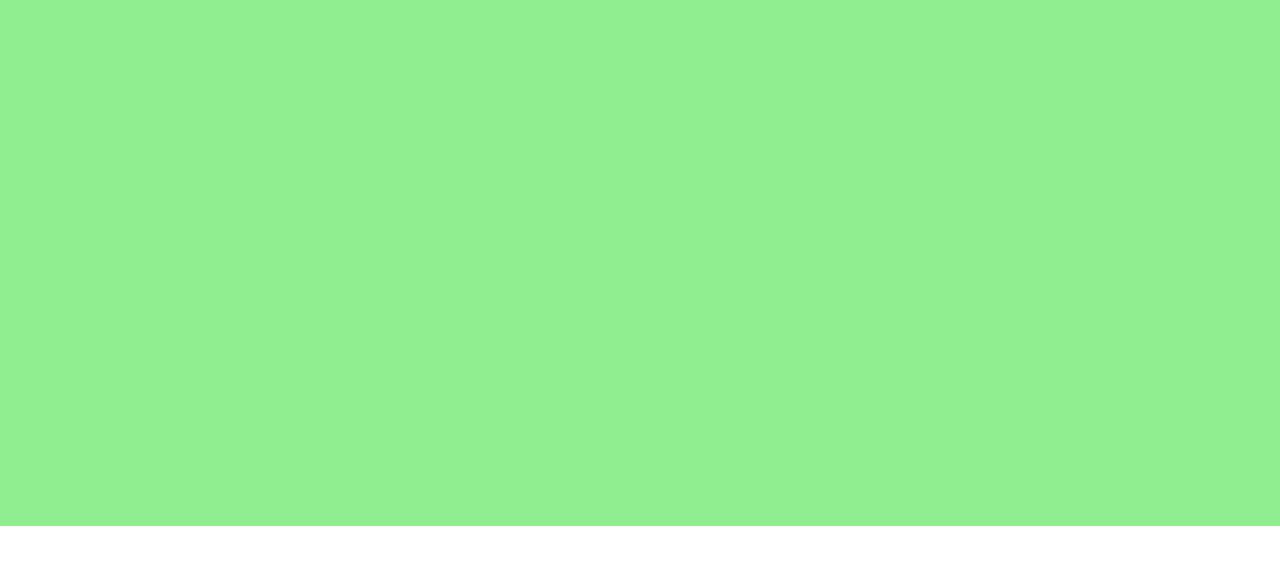
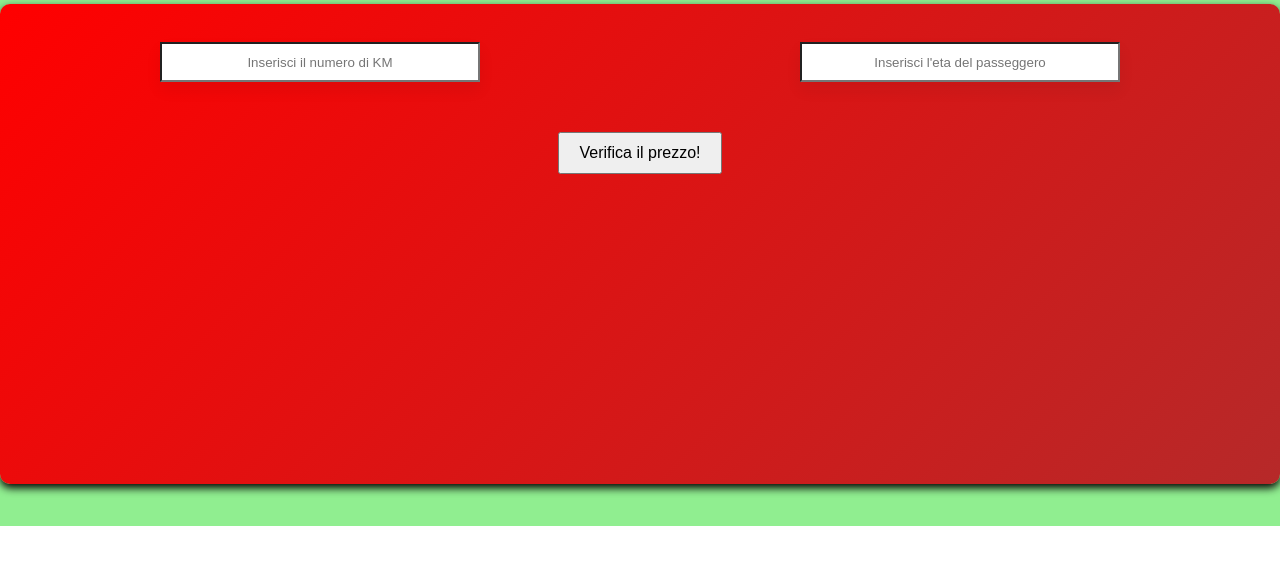
Before and after one commit to bosciu/js-biglietto-treno, a plain HTML site: page index.html in a window 1280 px wide. Shown: the part 213-800 px from the top of the page. Drawn offline with Linux system fonts and the light colour scheme.

Commit message:
Completamento esercizio con aggiunta form

```diff
--- a/css/style.css
+++ b/css/style.css
@@ -1,8 +1,8 @@
 /* Debug */
 
 main {
+    background-color: lightgreen;
     height: 600px;
-    background-color: lightgreen;
 }
 
 
@@ -24,10 +24,16 @@ body {
 .container {
     max-width: 1320px;
     margin: auto;
+    height: 100%;
 }
 
 .flex {
     display: flex;
+}
+
+.col-6 {
+    float: left;
+    width: 50%;
 }
 
 .just-cont-space-between {
@@ -36,6 +42,27 @@ body {
 
 .align-items-center {
     align-items: center;
+}
+
+.text-center {
+    text-align: center;
+}
+
+.clearfix::after {
+    content: "";
+    display: table;
+    clear: both;
+}
+
+
+/* Text Rules */
+
+h1 {
+    padding: 20px 0;
+}
+
+h2 {
+    margin: 20px 0;
 }
 
 
@@ -57,6 +84,7 @@ header {
 #second-list>img {
     height: 100%;
     padding-right: 25px;
+    cursor: pointer;
 }
 
 .list-container {
@@ -66,4 +94,46 @@ header {
 #first-list li,
 #second-list li {
     display: flex;
+    cursor: pointer;
 }
+
+
+/* Main */
+
+#biglietto-input {
+    position: relative;
+    width: 100%;
+    height: 80%;
+    padding-top: 3%;
+    margin: auto 0;
+    border-radius: 10px;
+    background: linear-gradient(133deg, rgb(255, 0, 0), rgb(182, 41, 41));
+    box-shadow: 0 4px 8px;
+}
+
+#biglietto-input input {
+    display: block;
+    width: 50%;
+    height: 40px;
+    margin: auto;
+    box-shadow: 0 8px 16px #00000010;
+}
+
+#biglietto-input>button {
+    display: block;
+    margin: auto;
+    margin-top: 7%;
+    padding: 10px 20px;
+    font-size: 16px;
+}
+
+#biglietto-input>h2 {
+    position: absolute;
+    top: 50%;
+    left: 50%;
+    transform: translate(-50%, -50%);
+}
+
+input::placeholder {
+    text-align: center;
+}
--- a/index.html
+++ b/index.html
@@ -46,7 +46,19 @@
 
     <!-- Parte centrale di calcolo biglietto -->
     <main>
-
+        <div class="container">
+            <h1 class="text-center">Calcola il prezzo del tuo biglietto!</h1>
+            <div id="biglietto-input">
+                <div class="col-6">
+                    <input id="input-km" type="text" placeholder="Inserisci il numero di KM">
+                </div>
+                <div class="col-6">
+                    <input id="input-eta" type="text" placeholder="Inserisci l'eta del passeggero">
+                </div>
+                <button onclick="calcoloBiglietto()">Verifica il prezzo!</button>
+                <h2 class="text-center" id="root"></h2>
+            </div>
+        </div>
     </main>
     <!-- Parte centrale di calcolo biglietto -->
 
--- a/js/script.js
+++ b/js/script.js
@@ -4,15 +4,18 @@ il prezzo del biglietto è definito in base ai km (0.21 € al km)
 va applicato uno sconto del 20% per i minorenni
 va applicato uno sconto del 40% per gli over 65.
 L'output del prezzo finale va messo fuori in forma umana (con massimo due decimali, per indicare centesimi sul prezzo). Questo richiederà un minimo di ricerca. */
-
+var inputKm = document.getElementById("input-km");
+var inputEta = document.getElementById("input-eta");
+var outputPrice = document.getElementById("root");
 
 function calcoloBiglietto() {
     /* Richiesta numero km & età del passeggiero */
-    var numeroKm = parseFloat(prompt("Quanti KM devi percorrere?"));
-    var etaPasseggero = parseInt(prompt("Quanti anni ha il passeggiero?"));
+    var numeroKm = Number(inputKm.value);
+    var etaPasseggero = Number(inputEta.value);
+    var prezzo = 0.21;
 
     /* Calcolo prezzo del biglietto */
-    var prezzoBiglietto = (numeroKm * 0.21).toFixed(2);
+    var prezzoBiglietto = (numeroKm * prezzo).toFixed(2);
 
     /* Sconto*/
     if (etaPasseggero < 18) {
@@ -20,4 +23,6 @@ function calcoloBiglietto() {
     } else if (etaPasseggero > 65) {
         var prezzoBiglietto = (prezzoBiglietto - (prezzoBiglietto * (40 / 100))).toFixed(2);
     }
+
+    outputPrice.innerHTML = "Il prezzo totale è di € " + prezzoBiglietto;
 }
```
